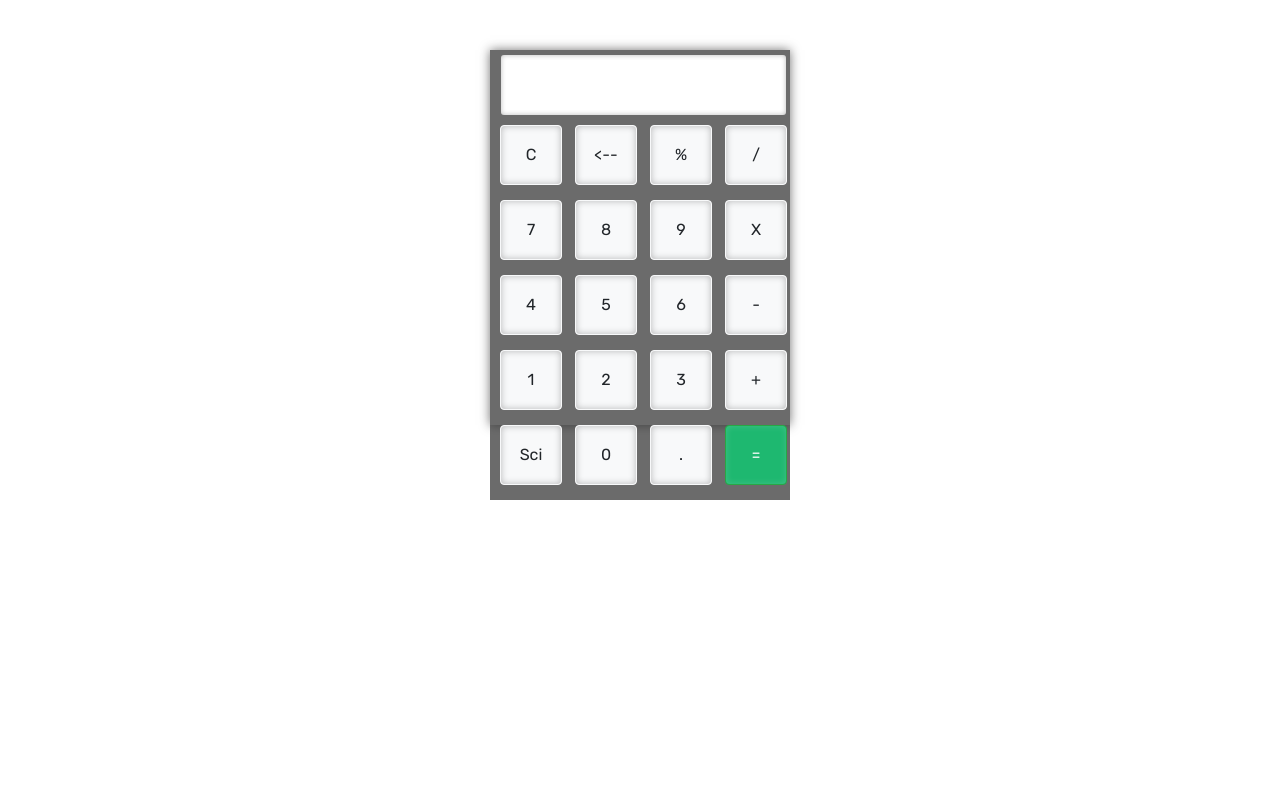
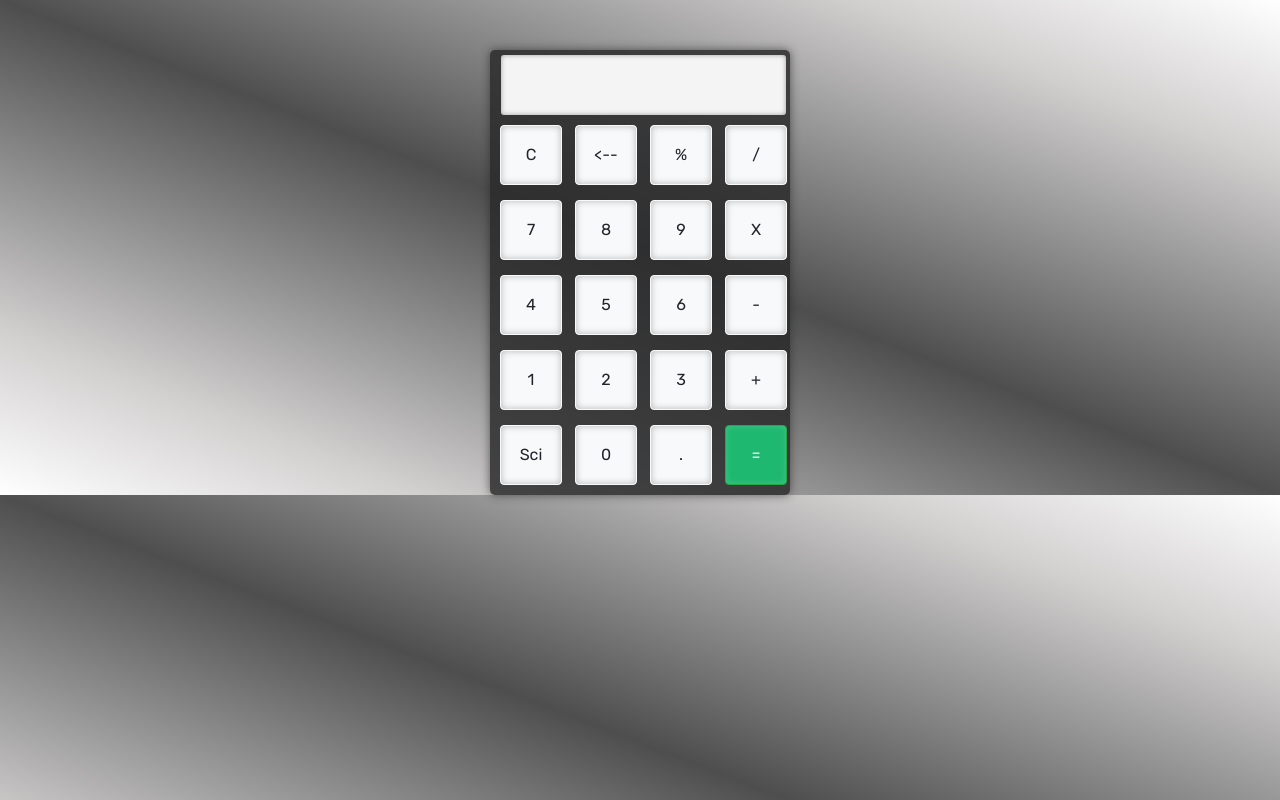
Before and after one commit to Rajashree215/Calculator, a plain HTML site: page Calculator/index.html in a window 1280 px wide. Drawn offline with nearby package versions, Linux system fonts and the light colour scheme.

Commit message:
second commit

```diff
--- a/Calculator/css/style.css
+++ b/Calculator/css/style.css
@@ -1,8 +1,15 @@
+body
+{
+    background-image: linear-gradient(to top right,#fff,rgb(210, 207, 207),rgb(142, 142, 142),rgb(79, 78, 78),rgb(142, 142, 142),rgb(210, 207, 207),#fff);
+}
+/* calc body */
 .container
 {
-    height: 375px;
+    height: 445px;
     width: 300px;
     margin-top: 50px;
+    background-color: rgba(42, 42, 42, 0.83);
+    border-radius: 5px;
     box-shadow: 0px 0px 10px rgba(39, 37, 37, 0.648);
 }
 .row
@@ -14,12 +21,12 @@
 {
     height: 75px;
     width: 75px;
-    background-color: rgba(42, 42, 42, 0.695);
     font-family: 'Lato', sans-serif;
     font-family: 'Rubik', sans-serif;
     font-size: large;
     font-weight: 900;
 }
+/* Text box size */
 #ip
 {
     height: 60px;
@@ -29,8 +36,10 @@
     top: 5px;
     border-radius: 3px;
     border: none;
-    box-shadow: inset 0px 0px 5px rgba(0, 0, 0, 0.265);
+    box-shadow: inset 0px 0px 5px rgba(0, 0, 0, 0.348);
+    background-color: rgb(244, 244, 244);
 }
+/* calc buttons */
 .btn
 {
     height: 60px;
@@ -39,6 +48,7 @@
     left: -5px;
     box-shadow: inset 0px 0px 7px rgba(0, 0, 0, 0.265);
 }
+/* equal to btn */
 .btn-success
 {
     box-shadow: inset 0px 0px 7px rgba(255, 255, 255, 0.158);
```
